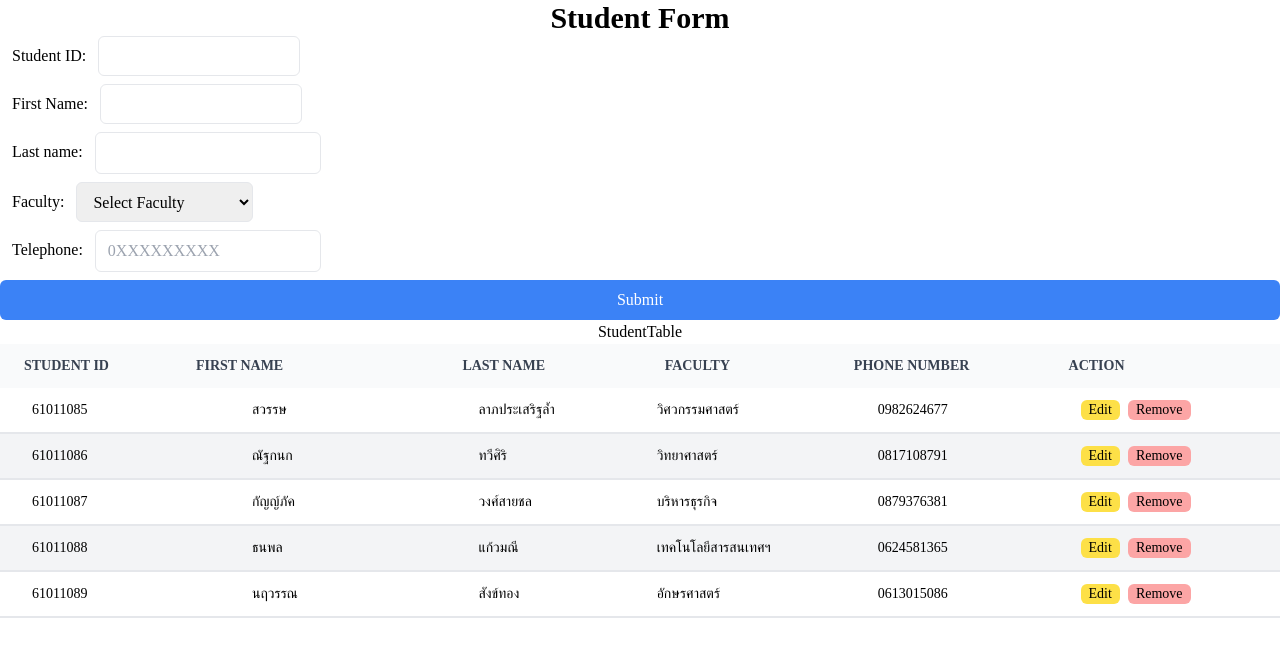
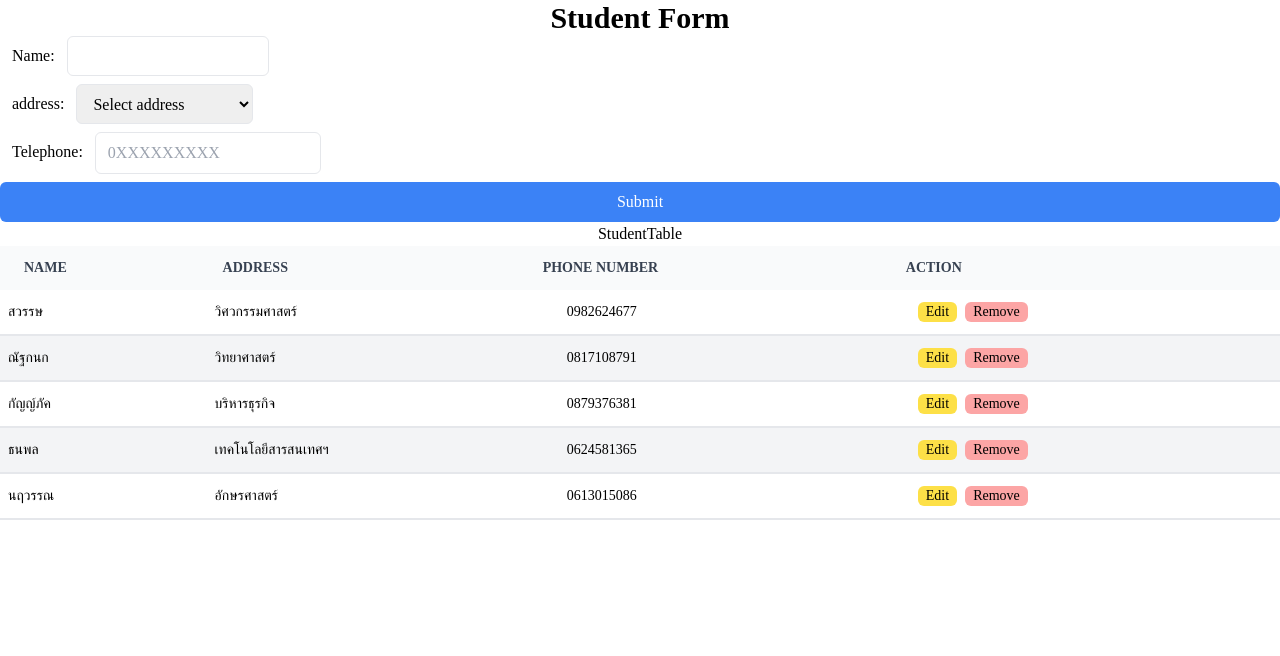
Before and after one commit to SawatKia/Project-Prototype, a React (Create React App) app: page / in a window 1280 px wide. Shown: the top 656 px of the page. Built offline with nearby package versions, Linux system fonts and the light colour scheme.

Commit message:
edit form and table
edit form and table to corresponding to the database field

```diff
--- a/package.json
+++ b/package.json
@@ -10,10 +10,10 @@
     "@types/node": "^17.0.45",
     "@types/react": "^18.2.45",
     "@types/react-dom": "^18.2.18",
+    "express": "^4.18.2",
     "react": "^18.2.0",
     "react-dom": "^18.2.0",
     "react-scripts": "5.0.1",
-    "typescript": "^4.9.5",
     "web-vitals": "^2.1.4",
     "workbox-background-sync": "^6.6.0",
     "workbox-broadcast-update": "^6.6.0",
@@ -53,6 +53,8 @@
     ]
   },
   "devDependencies": {
-    "tailwindcss": "^3.3.6"
+    "tailwindcss": "^3.3.6",
+    "ts-node": "^10.9.2",
+    "typescript": "^5.3.3"
   }
 }
--- a/src/component/StudentForm.tsx
+++ b/src/component/StudentForm.tsx
@@ -1,10 +1,8 @@
 import React, { useState, useEffect } from "react";
 interface StudentFormProps {
   initialValues?: {
-    id?: number;
-    firstName?: string;
-    lastName?: string;
-    faculty?: string;
+    name?: string;
+    address?: string;
     phone?: string;
   };
 }
@@ -26,10 +24,8 @@ const faculties = [
 ];
 function StudentForm({ initialValues }: StudentFormProps) {
   const [formValues, setFormValues] = useState({
-    id: initialValues?.id || "",
-    firstName: initialValues?.firstName || "",
-    lastName: initialValues?.lastName || "",
-    faculty: initialValues?.faculty || "",
+    name: initialValues?.name || "",
+    address: initialValues?.address || "",
     phone: initialValues?.phone || "",
   });
 
@@ -37,15 +33,14 @@ function StudentForm({ initialValues }: StudentFormProps) {
     console.log("Received initialValues:", initialValues);
     console.log("form value:",formValues);
     setFormValues({
-      id: initialValues?.id || "",
-      firstName: initialValues?.firstName || "",
-      lastName: initialValues?.lastName || "",
-      faculty: initialValues?.faculty || "",
+      name: initialValues?.name || "",
+      address: initialValues?.address || "",
       phone: initialValues?.phone || "",
     });
   }, [initialValues]);
 
   const handleSubmit = (e: React.FormEvent<HTMLFormElement>) => {
+    e.preventDefault();
     // Add logic to handle form submission, e.g., sending data to the server
     console.log("Form submitted:", formValues);
   };
@@ -58,58 +53,34 @@ function StudentForm({ initialValues }: StudentFormProps) {
     <div>
       <div className="text-3xl font-bold ">Student Form</div>
       <form className="flex flex-col" onSubmit={handleSubmit}>
-        <div id="studentID" className="flex flex-row mb-2">
-          <label htmlFor="id" className="px-3 py-2">
-            Student ID:{" "}
+        <div id="fName" className="flex flex-row mb-2">
+          <label htmlFor="name" className="px-3 py-2">
+            Name:{" "}
           </label>
           <input
-            type="number"
-            name="id"
+            type="text"
+            name="name"
             onChange={handleChange}
-            value={formValues.id}
+            value={formValues.name}
             className="border rounded-md focus:outline-none focus:border-blue-500"
           />
         </div>
-        <div id="fName" className="flex flex-row mb-2">
-          <label htmlFor="firstName" className="px-3 py-2">
-            First Name:{" "}
-          </label>
-          <input
-            type="text"
-            name="firstName"
-            onChange={handleChange}
-            value={formValues.firstName}
-            className="border rounded-md focus:outline-none focus:border-blue-500"
-          />
-        </div>
-        <div id="lName" className="flex flex-row mb-2">
-          <label htmlFor="lastName" className="px-3 py-2">
-             Last name:{" "}
-          </label>
-          <input
-            type="text"
-            name="lastName"
-            onChange={handleChange}
-            value={formValues.lastName}
-            className="px-3 py-2 border rounded-md focus:outline-none focus:border-blue-500"
-          />
-        </div>
-        <div id="faculty" className="flex flex-row">
-          <label htmlFor="faculty" className="px-3 py-2">
-            Faculty:{" "}
+        <div id="address" className="flex flex-row">
+          <label htmlFor="address" className="px-3 py-2">
+            address:{" "}
           </label>
           <select
-            name="faculty"
-            value={formValues.faculty}
+            name="address"
+            value={formValues.address}
             className="px-3 py-2 border rounded-md focus:outline-none focus:border-blue-500"
             required
           >
             <option value="" disabled>
-              Select Faculty
+              Select address
             </option>
-            {faculties.map((faculty, index) => (
-              <option key={index} value={faculty}>
-                {faculty}
+            {faculties.map((address, index) => (
+              <option key={index} value={address}>
+                {address}
               </option>
             ))}
           </select>
--- a/src/component/StudentTable.tsx
+++ b/src/component/StudentTable.tsx
@@ -2,62 +2,48 @@ import React, { useState, useEffect } from "react";
 import StudentForm from "./StudentForm";
 
 interface Student {
-    id: number;
-    firstName: string;
-    lastName: string;
-    faculty: string;
+    name: string;
+    address: string;
     phone?: string; // Assuming phone is optional
   }
 
 function StudentTable() {
   const students:Student[] = [
     {
-      id: 61011085,
-      firstName: "สวรรษ",
-      lastName: "ลาภประเสริฐล้ำ",
-      faculty: "วิศวกรรมศาสตร์",
+      name: "สวรรษ",
+      address: "วิศวกรรมศาสตร์",
       phone: "0982624677",
     },
     {
-      id: 61011086,
-      firstName: "ณัฐกนก",
-      lastName: "ทวีศิริ",
-      faculty: "วิทยาศาสตร์",
+      name: "ณัฐกนก",
+      address: "วิทยาศาสตร์",
       phone: "0817108791",
     },
     {
-      id: 61011087,
-      firstName: "กัญญ์ภัค",
-      lastName: "วงศ์สายชล",
-      faculty: "บริหารธุรกิจ",
+      name: "กัญญ์ภัค",
+      address: "บริหารธุรกิจ",
       phone: "0879376381",
     },
     {
-      id: 61011088,
-      firstName: "ธนพล",
-      lastName: "แก้วมณี",
-      faculty: "เทคโนโลยีสารสนเทศฯ",
+      name: "ธนพล",
+      address: "เทคโนโลยีสารสนเทศฯ",
       phone: "0624581365",
     },
     {
-      id: 61011089,
-      firstName: "นฤวรรณ",
-      lastName: "สังข์ทอง",
-      faculty: "อักษรศาสตร์",
+      name: "นฤวรรณ",
+      address: "อักษรศาสตร์",
       phone: "0613015086",
     },
   ];
   const [editStudent, setEditStudent] = useState(false);
   const [selectStudent, setSelectStudent] = useState<Partial<{
-    id?: number;
-    firstName?: string;
-    lastName?: string;
-    faculty?: string;
+    name?: string;
+    address?: string;
     phone?: string;
   }>>({}); // Initialize as an empty object
 
   const handleEditClick = (student: Student) => {
-    console.log("edit clicked on ID :" + student.id);
+    console.log("edit clicked on ID :" + student.address);
     setEditStudent(true);
     setSelectStudent(student);
   };
@@ -71,10 +57,8 @@ function StudentTable() {
       StudentTable
       <table className="w-full text-sm text-left ">
         <thead className="text-gray-700 uppercase bg-gray-50">
-          <th className="px-6 py-3">Student id</th>
-          <th className="px-6 py-3">First name</th>
-          <th className="px-6 py-3">last Name</th>
-          <th className="px-6 py-3">Faculty</th>
+          <th className="px-6 py-3">name</th>
+          <th className="px-6 py-3">address</th>
           <th className="px-6 py-3">Phone number</th>
           <th className="px-6 py-3">Action</th>
         </thead>
@@ -84,10 +68,8 @@ function StudentTable() {
               key={index}
               className="odd:bg-white even:bg-gray-100 border-b-2 dark:border-gray-700"
             >
-              <td className="px-8 py-3">{S.id}</td>
-              <td className="px-20 py-3">{S.firstName}</td>
-              <td className="px-10 py-3">{S.lastName}</td>
-              <td className="px-4 py-3">{S.faculty}</td>
+              <td className="px-2 py-3">{S.name}</td>
+              <td className="px-4 py-3">{S.address}</td>
               <td className="px-12 py-3">{S.phone}</td>
               <td className="px-8 py-3 flex flex-row ">
                 <button
```
Also changed, not shown: 2 other files (tests, documents, lock files or other folders).
